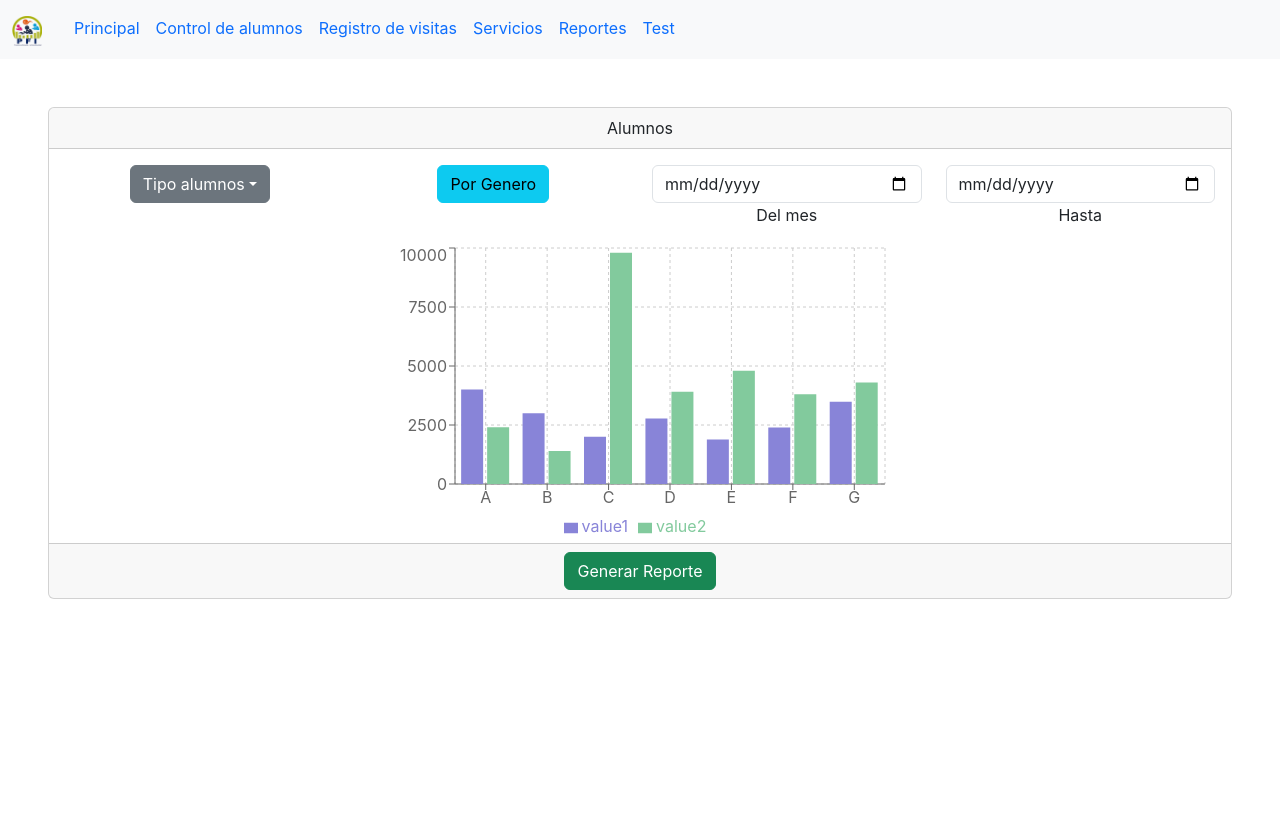
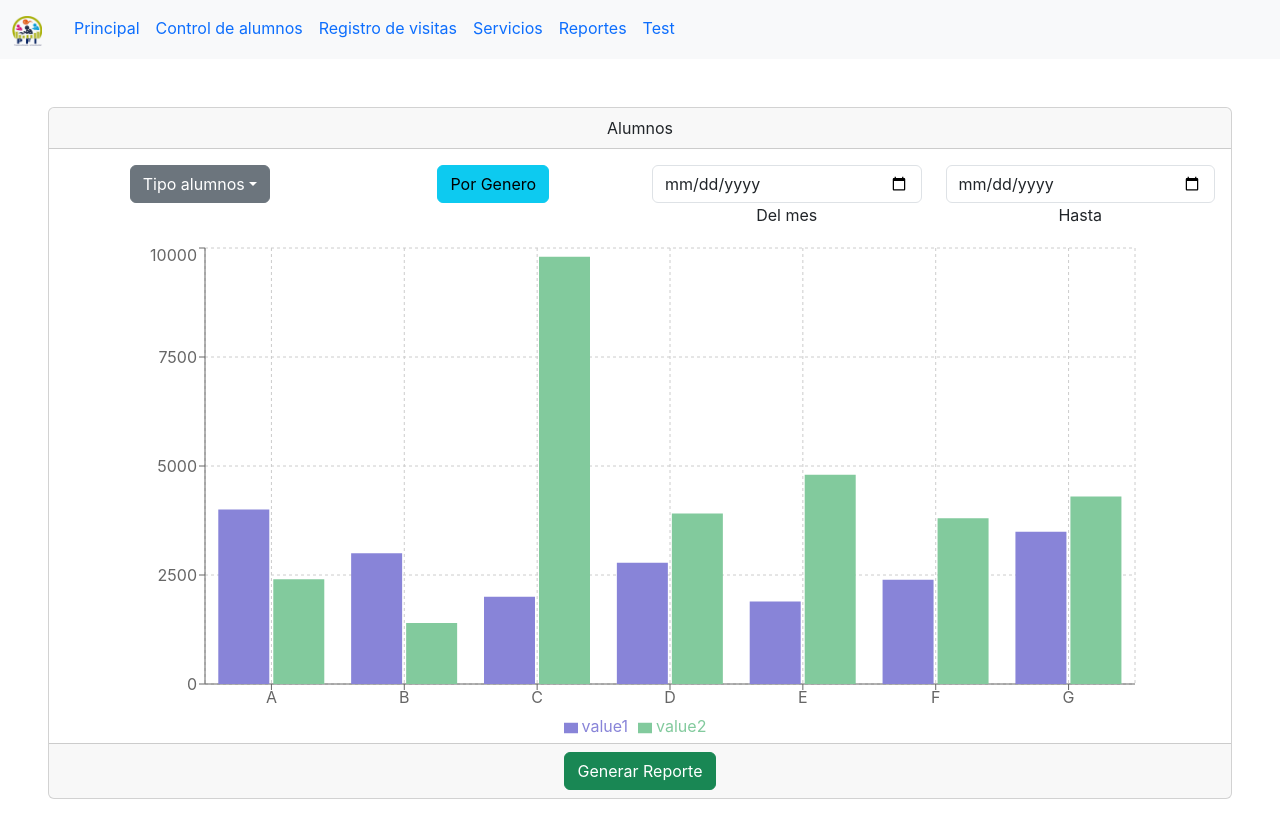
Before and after one commit to ricardoMogas/pfi-management-frontend, a React (Vite) app: page /ReportPage in a window 1280 px wide. Shown: the top 838 px of the page. Before the commit the page ends 800 px from the top, so only its background shows below. Built offline with nearby package versions, Linux system fonts and the light colour scheme.

Commit message:
cambio de tamaño de barchart

```diff
--- a/src/components/BarChart.jsx
+++ b/src/components/BarChart.jsx
@@ -3,7 +3,7 @@ import { BarChart, Bar, XAxis, YAxis, CartesianGrid, Tooltip, Legend } from 'rec
 
 const Chart = ({data}) => {
     return (
-        <BarChart width={500} height={300} data={data}>
+        <BarChart width={1000} height={500} data={data}>
             <CartesianGrid strokeDasharray="3 3" />
             <XAxis dataKey="name" />
             <YAxis />
```
